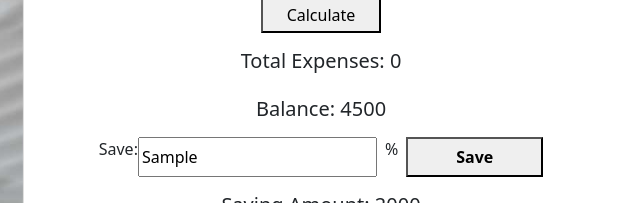
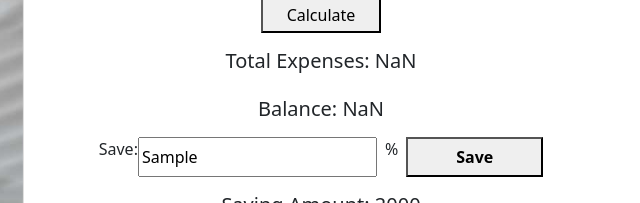
Before and after one commit to zayanahmed925/money-master, a plain HTML site: page index.html in a window 1280 px wide. Both pictures are taken after typing "Sample", "Sample", "Sample", "Sample", "Sample" into the empty fields and a click on the button "Calculate". Shown: the part 302-505 px from the top of the page, 604-1244 px from the left. Drawn offline with nearby package versions, Linux system fonts and the light colour scheme.

Commit message:
total expenses and total done

```diff
--- a/index.html
+++ b/index.html
@@ -44,8 +44,8 @@
                         <input id="clothes-cost" class="ps-2" type="text">
                     </div>
                     <button id="calculate-btn" class="px-4 py-1">Calculate</button>
-                    <h5 class="py-3">Total Expenses: <span id="total-expenses"></span>0</h5>
-                    <h5 class="pb-2">Balance: 4500 </h5>
+                    <h5 class="py-3">Total Expenses: <span id="total-expenses">0</span></h5>
+                    <h5 class="pb-2">Balance: <span id="balance">0</span> </h5>
                     <div class="d-flex flex-row">
                         <p>Save:</p>
                         <input type="text">
--- a/js/app.js
+++ b/js/app.js
@@ -5,7 +5,6 @@ function getInputValue(inputId) {
     const getInputAmount = parseFloat(getInputText);
     return getInputAmount;
 }
-
 
 document.getElementById('calculate-btn').addEventListener('click', function () {
     //Total Income
@@ -34,5 +33,26 @@ document.getElementById('calculate-btn').addEventListener('click', function () {
     console.log(clothesCostAmount); */
     const clothesCost = getInputValue('clothes-cost');
 
+    // total Cost add
+    const totalCost = foodCost + rentCost + clothesCost
+    // console.log(totalCost);
+
+    // Total Expenses
+    const TotalExpensesInput = document.getElementById('total-expenses')
+    const totalExpensesText = TotalExpensesInput.innerText;
+    const totalExpensesPreviousAmount = parseFloat(totalExpensesText);
+    const totalExpensesUpdateAmount = totalExpensesPreviousAmount + totalCost;
+    TotalExpensesInput.innerText = totalExpensesUpdateAmount;
+
+    //balance Calculation
+    const Balance = totalIncome - totalCost;
+
+    //balance
+    const totalBalance = document.getElementById('balance')
+    const totalBalanceText = totalBalance.innerText;
+    const totalPreviousBalance = parseFloat(totalBalanceText);
+    const totalUpdateBalance = totalPreviousBalance + Balance;
+    totalBalance.innerText = totalUpdateBalance;
+
 
 })
```
